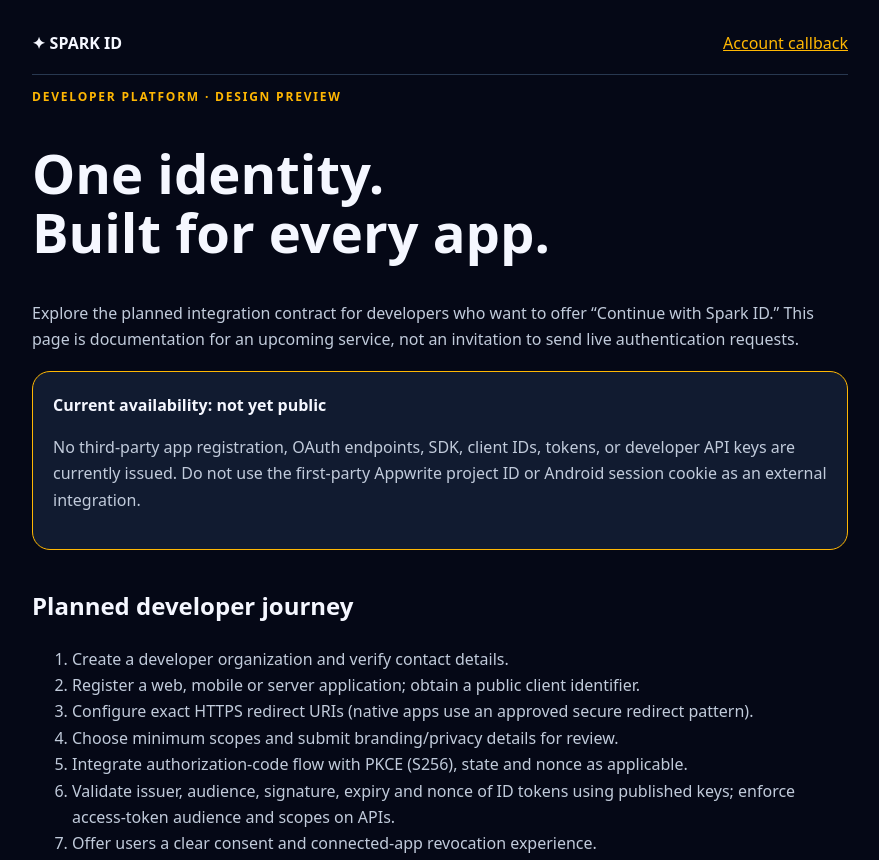
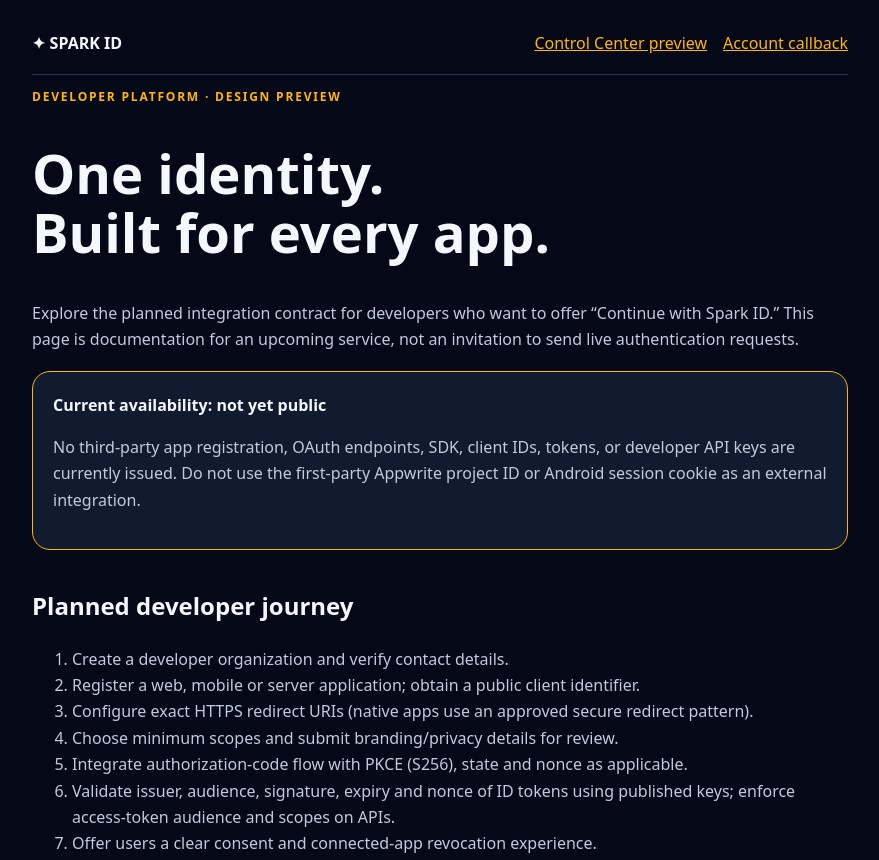
Before and after one commit to Phinehas-Hashi/Spark-ID, a plain HTML site: page docs/developers.html in a window 1280 px wide. Shown: the top 860 px of the page, without its empty margins (200-1079 px from the left). Drawn offline with Linux system fonts and the light colour scheme.

Commit message:
Link developer guide to flagship control center preview

```diff
--- a/docs/developers.html
+++ b/docs/developers.html
@@ -1,6 +1,6 @@
 <!doctype html>
 <html lang="en"><head><meta charset="utf-8"><meta name="viewport" content="width=device-width,initial-scale=1"><meta name="referrer" content="no-referrer"><meta name="color-scheme" content="dark"><title>Developers · Spark ID</title>
-<style>:root{font-family:system-ui,-apple-system,Segoe UI,sans-serif;color:#f5f7ff;background:#050816}*{box-sizing:border-box}body{margin:0;line-height:1.65}main{max-width:860px;margin:auto;padding:30px 22px 90px}a{color:#ffb703}header{display:flex;align-items:center;justify-content:space-between;gap:12px;border-bottom:1px solid #283850;padding-bottom:18px}h1{font-size:clamp(2rem,6vw,3.4rem);line-height:1.1}h2{margin-top:36px}p,li{color:#c1cbdb}.tag{color:#ffb703;letter-spacing:.15em;font-size:.75rem;font-weight:800}.panel{background:#111b30;border:1px solid #30425d;border-radius:18px;padding:20px;margin:18px 0}.warning{border-color:#ffb703}code{color:#90dbef}pre{overflow:auto;white-space:pre-wrap;overflow-wrap:anywhere;background:#070e1d;padding:16px;border-radius:12px}footer{margin-top:48px;color:#9aa6bd;font-size:.85rem}</style></head><body><main><header><strong>✦ SPARK ID</strong><a href="./">Account callback</a></header><p class="tag">DEVELOPER PLATFORM · DESIGN PREVIEW</p><h1>One identity.<br>Built for every app.</h1><p>Explore the planned integration contract for developers who want to offer “Continue with Spark ID.” This page is documentation for an upcoming service, not an invitation to send live authentication requests.</p>
+<style>:root{font-family:system-ui,-apple-system,Segoe UI,sans-serif;color:#f5f7ff;background:#050816}*{box-sizing:border-box}body{margin:0;line-height:1.65}main{max-width:860px;margin:auto;padding:30px 22px 90px}a{color:#ffb703}header{display:flex;align-items:center;justify-content:space-between;gap:12px;border-bottom:1px solid #283850;padding-bottom:18px}h1{font-size:clamp(2rem,6vw,3.4rem);line-height:1.1}h2{margin-top:36px}p,li{color:#c1cbdb}.tag{color:#ffb703;letter-spacing:.15em;font-size:.75rem;font-weight:800}.panel{background:#111b30;border:1px solid #30425d;border-radius:18px;padding:20px;margin:18px 0}.warning{border-color:#ffb703}code{color:#90dbef}pre{overflow:auto;white-space:pre-wrap;overflow-wrap:anywhere;background:#070e1d;padding:16px;border-radius:12px}footer{margin-top:48px;color:#9aa6bd;font-size:.85rem}</style></head><body><main><header><strong>✦ SPARK ID</strong><nav style="display:flex;gap:16px;flex-wrap:wrap"><a href="./admin-console.html">Control Center preview</a><a href="./">Account callback</a></nav></header><p class="tag">DEVELOPER PLATFORM · DESIGN PREVIEW</p><h1>One identity.<br>Built for every app.</h1><p>Explore the planned integration contract for developers who want to offer “Continue with Spark ID.” This page is documentation for an upcoming service, not an invitation to send live authentication requests.</p>
 <section class="panel warning"><strong>Current availability: not yet public</strong><p>No third-party app registration, OAuth endpoints, SDK, client IDs, tokens, or developer API keys are currently issued. Do not use the first-party Appwrite project ID or Android session cookie as an external integration.</p></section>
 <h2>Planned developer journey</h2><ol><li>Create a developer organization and verify contact details.</li><li>Register a web, mobile or server application; obtain a public client identifier.</li><li>Configure exact HTTPS redirect URIs (native apps use an approved secure redirect pattern).</li><li>Choose minimum scopes and submit branding/privacy details for review.</li><li>Integrate authorization-code flow with PKCE (S256), state and nonce as applicable.</li><li>Validate issuer, audience, signature, expiry and nonce of ID tokens using published keys; enforce access-token audience and scopes on APIs.</li><li>Offer users a clear consent and connected-app revocation experience.</li></ol>
 <h2>Proposed protocol contract</h2><div class="panel"><p>Target: OAuth 2.1-aligned authorization code + PKCE and OpenID Connect. Final endpoints, supported scopes, discovery document, signing algorithms, token lifetimes and policies will be published after the authorization server exists and has been tested.</p><pre>Client → Spark ID authorization endpoint
```
